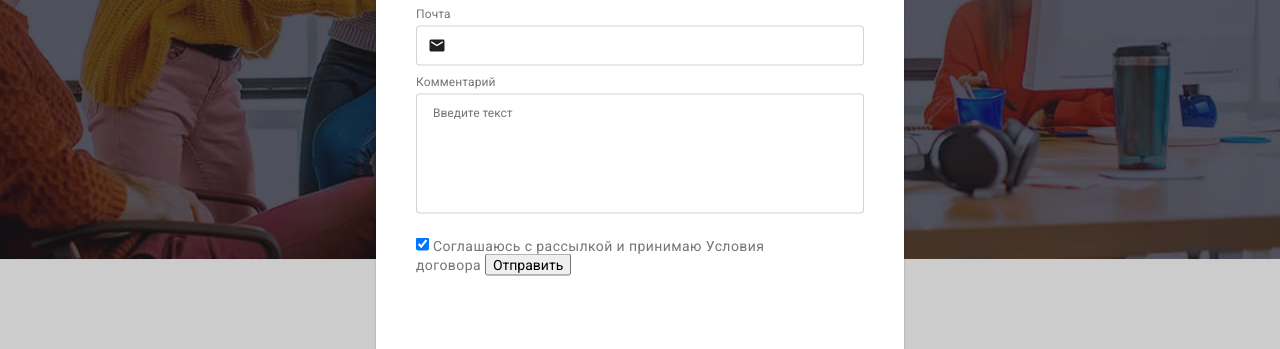
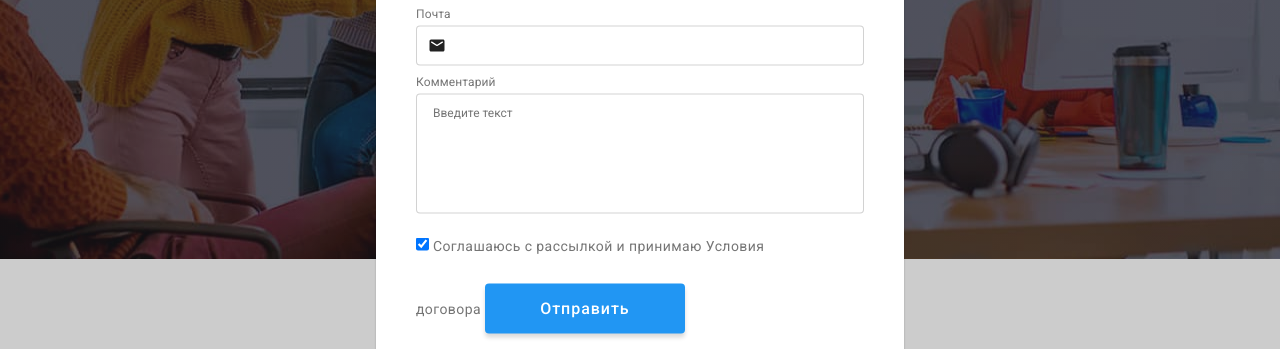
Before and after one commit to AllaVoitiuk/goit-markup-hw-06, a plain HTML site: page index.html in a window 1280 px wide. Both pictures are taken after a click on the button "Заказать услугу". Shown: the part 425-774 px from the top of the page. Drawn offline with nearby package versions, Linux system fonts and the light colour scheme.

Commit message:
button.submit

```diff
--- a/css/styles.css
+++ b/css/styles.css
@@ -973,3 +973,15 @@ footer {
 .form-feedback:focus {
   border: 1px solid var(--color-accent);
 }
+
+.button.submit {
+  box-shadow: 0px 4px 4px rgba(0, 0, 0, 0.15);
+  border-radius: 4px;
+  letter-spacing: 0.06em;
+  width: 200px;
+  height: 50px;
+  padding: 10px 55px;
+  margin-top: 30px;
+  cursor: pointer;
+  border: none;
+}
--- a/index.html
+++ b/index.html
@@ -559,7 +559,7 @@
                     Соглашаюсь с рассылкой и принимаю
                     <a href="">Условия договора</a>
                 </label>
-                <button type="submit">Отправить</button>
+                <button type="submit" class="button submit">Отправить</button>
             </form>
         </div>
 
```
